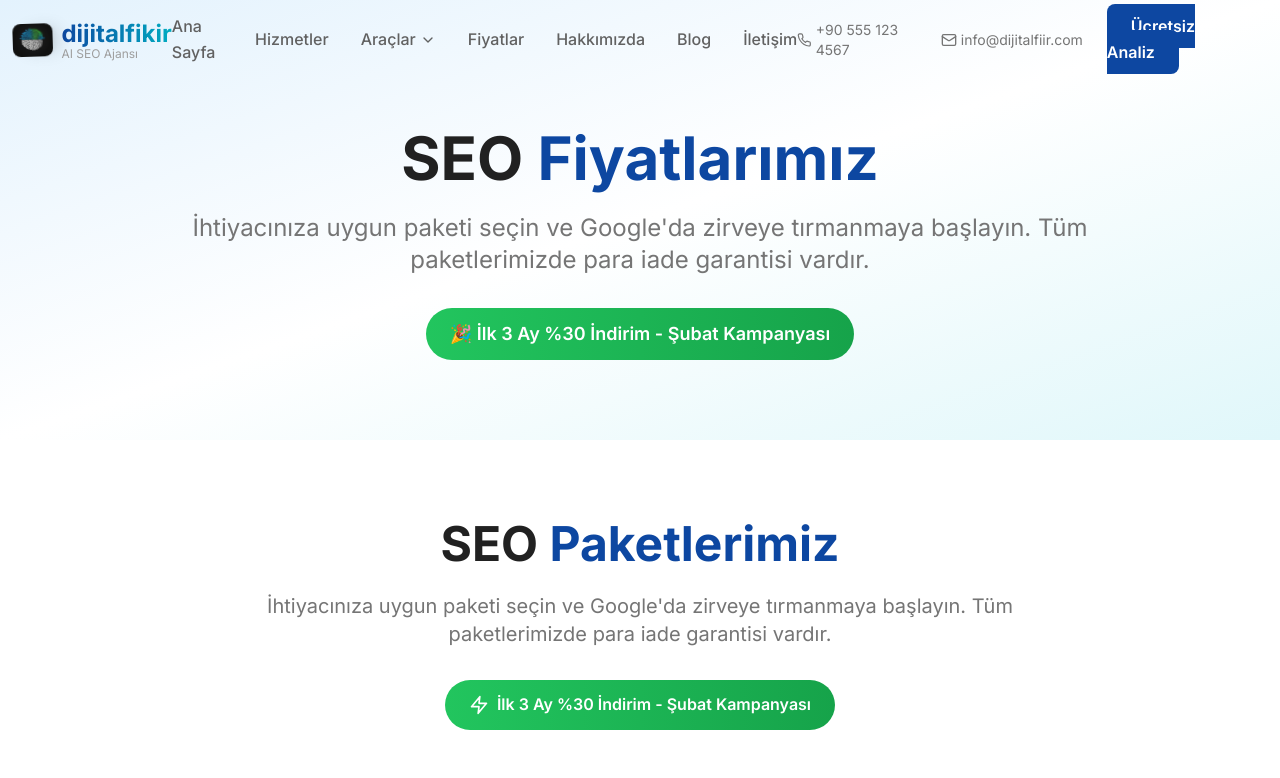
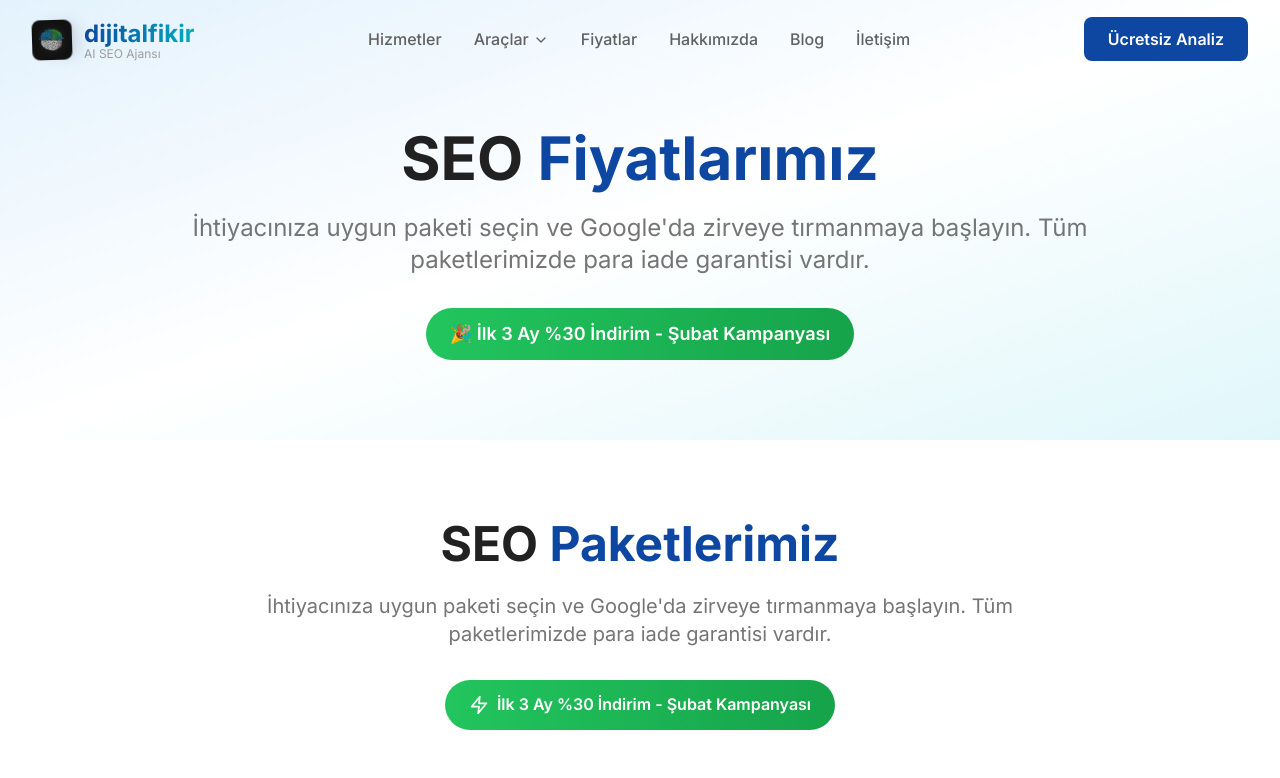
Before and after one commit to movieai12/seolandingpage, a Next.js app: page /fiyatlar in a window 1280 px wide. Shown: the top 778 px of the page. Built offline with nearby package versions, Linux system fonts and the light colour scheme.

Commit message:
Fix Mobile Navbar and Remove Contact Info

```diff
--- a/components/Header.tsx
+++ b/components/Header.tsx
@@ -2,7 +2,7 @@
 
 import React, { useState, useEffect } from 'react'
 import { motion, AnimatePresence } from 'framer-motion'
-import { Menu, X, Phone, Mail, ChevronDown, Search, BarChart3, ExternalLink, Zap } from 'lucide-react'
+import { Menu, X, ChevronDown, Search, BarChart3, ExternalLink, Zap } from 'lucide-react'
 import { Logo } from './Logo'
 import Link from 'next/link'
 
@@ -20,7 +20,6 @@ export function Header() {
   }, [])
 
   const menuItems = [
-    { name: 'Ana Sayfa', href: '/' },
     { name: 'Hizmetler', href: '/hizmetler' },
     {
       name: 'Araçlar',
@@ -56,12 +55,13 @@ export function Header() {
           : 'bg-transparent'
       }`}
     >
-      <div className="container mx-auto px-4">
-        <div className="flex items-center justify-between h-20">
-          <Link href="/">
+      <div className="max-w-7xl mx-auto px-4 sm:px-6 lg:px-8">
+        <div className="flex items-center justify-between h-16 lg:h-20">
+          <Link href="/" className="flex-shrink-0">
             <Logo />
           </Link>
 
+          {/* Desktop Navigation */}
           <nav className="hidden lg:flex items-center space-x-8">
             {menuItems.map((item, index) => (
               <div key={index} className="relative">
@@ -73,7 +73,7 @@ export function Header() {
                   >
                     <motion.button
                       whileHover={{ scale: 1.05 }}
-                      className="flex items-center gap-1 text-gray-700 hover:text-blue-900 font-medium transition-colors duration-300"
+                      className="flex items-center gap-1 text-gray-700 hover:text-blue-900 font-medium transition-colors duration-300 py-2"
                     >
                       {item.name}
                       <ChevronDown className={`w-4 h-4 transition-transform duration-300 ${
@@ -98,10 +98,10 @@ export function Header() {
                                 className="flex items-start gap-3 p-4 rounded-xl hover:bg-blue-50 transition-colors duration-300 group"
                                 onClick={closeDropdown}
                               >
-                                <div className="w-10 h-10 bg-blue-100 rounded-lg flex items-center justify-center group-hover:bg-blue-200 transition-colors duration-300">
+                                <div className="w-10 h-10 bg-blue-100 rounded-lg flex items-center justify-center group-hover:bg-blue-200 transition-colors duration-300 flex-shrink-0">
                                   <dropdownItem.icon className="w-5 h-5 text-blue-600" />
                                 </div>
-                                <div>
+                                <div className="min-w-0">
                                   <div className="font-semibold text-gray-900 group-hover:text-blue-900 transition-colors duration-300">
                                     {dropdownItem.name}
                                   </div>
@@ -120,7 +120,7 @@ export function Header() {
                   <motion.div whileHover={{ scale: 1.05 }}>
                     <Link
                       href={item.href}
-                      className="text-gray-700 hover:text-blue-900 font-medium transition-colors duration-300"
+                      className="text-gray-700 hover:text-blue-900 font-medium transition-colors duration-300 py-2 block"
                     >
                       {item.name}
                     </Link>
@@ -130,17 +130,8 @@ export function Header() {
             ))}
           </nav>
 
-          <div className="hidden lg:flex items-center gap-6">
-            <div className="flex items-center gap-4 text-sm text-gray-600">
-              <div className="flex items-center gap-1">
-                <Phone className="w-4 h-4" />
-                <span>+90 555 123 4567</span>
-              </div>
-              <div className="flex items-center gap-1">
-                <Mail className="w-4 h-4" />
-                <span>info@dijitalfiir.com</span>
-              </div>
-            </div>
+          {/* Desktop CTA Button */}
+          <div className="hidden lg:flex items-center">
             <motion.div whileHover={{ scale: 1.05 }} whileTap={{ scale: 0.95 }}>
               <Link
                 href="/seo-analizi"
@@ -151,31 +142,34 @@ export function Header() {
             </motion.div>
           </div>
 
+          {/* Mobile Menu Button */}
           <button
             onClick={() => setIsMenuOpen(!isMenuOpen)}
-            className="lg:hidden w-10 h-10 flex items-center justify-center text-gray-700"
+            className="lg:hidden w-10 h-10 flex items-center justify-center text-gray-700 hover:text-blue-900 transition-colors duration-300"
             aria-label="Menüyü aç/kapat"
           >
             {isMenuOpen ? <X className="w-6 h-6" /> : <Menu className="w-6 h-6" />}
           </button>
         </div>
 
+        {/* Mobile Navigation */}
+        <AnimatePresence>
+          {isMenuOpen && (
             <motion.div
               initial={{ opacity: 0, height: 0 }}
-          animate={{
-            opacity: isMenuOpen ? 1 : 0,
-            height: isMenuOpen ? 'auto' : 0
-          }}
-          className="lg:hidden overflow-hidden bg-white border-t border-gray-200"
+              animate={{ opacity: 1, height: 'auto' }}
+              exit={{ opacity: 0, height: 0 }}
+              transition={{ duration: 0.3 }}
+              className="lg:hidden overflow-hidden bg-white border-t border-gray-200 shadow-lg"
             >
-          <nav className="py-4 space-y-4">
+              <nav className="py-4 space-y-2 max-h-96 overflow-y-auto">
                 {menuItems.map((item, index) => (
                   <div key={index}>
                     {item.dropdown ? (
                       <div>
                         <button
                           onClick={() => handleDropdownToggle(item.name)}
-                      className="flex items-center justify-between w-full px-4 py-2 text-gray-700 hover:text-blue-900 hover:bg-blue-50 transition-colors duration-300"
+                          className="flex items-center justify-between w-full px-4 py-3 text-gray-700 hover:text-blue-900 hover:bg-blue-50 transition-colors duration-300 font-medium"
                         >
                           {item.name}
                           <ChevronDown className={`w-4 h-4 transition-transform duration-300 ${
@@ -188,6 +182,7 @@ export function Header() {
                               initial={{ opacity: 0, height: 0 }}
                               animate={{ opacity: 1, height: 'auto' }}
                               exit={{ opacity: 0, height: 0 }}
+                              transition={{ duration: 0.2 }}
                               className="bg-gray-50 overflow-hidden"
                             >
                               {item.dropdown.map((dropdownItem, dropdownIndex) => (
@@ -200,8 +195,8 @@ export function Header() {
                                     setActiveDropdown(null)
                                   }}
                                 >
-                              <dropdownItem.icon className="w-4 h-4" />
-                              {dropdownItem.name}
+                                  <dropdownItem.icon className="w-4 h-4 flex-shrink-0" />
+                                  <span className="font-medium">{dropdownItem.name}</span>
                                 </Link>
                               ))}
                             </motion.div>
@@ -211,7 +206,7 @@ export function Header() {
                     ) : (
                       <Link
                         href={item.href}
-                    className="block px-4 py-2 text-gray-700 hover:text-blue-900 hover:bg-blue-50 transition-colors duration-300"
+                        className="block px-4 py-3 text-gray-700 hover:text-blue-900 hover:bg-blue-50 transition-colors duration-300 font-medium"
                         onClick={() => setIsMenuOpen(false)}
                       >
                         {item.name}
@@ -219,6 +214,8 @@ export function Header() {
                     )}
                   </div>
                 ))}
+
+                {/* Mobile CTA Button */}
                 <div className="px-4 pt-4 border-t border-gray-200">
                   <Link
                     href="/seo-analizi"
@@ -230,6 +227,8 @@ export function Header() {
                 </div>
               </nav>
             </motion.div>
+          )}
+        </AnimatePresence>
       </div>
     </motion.header>
   )
```
Lines whose indentation alone changed are shown as unchanged.
